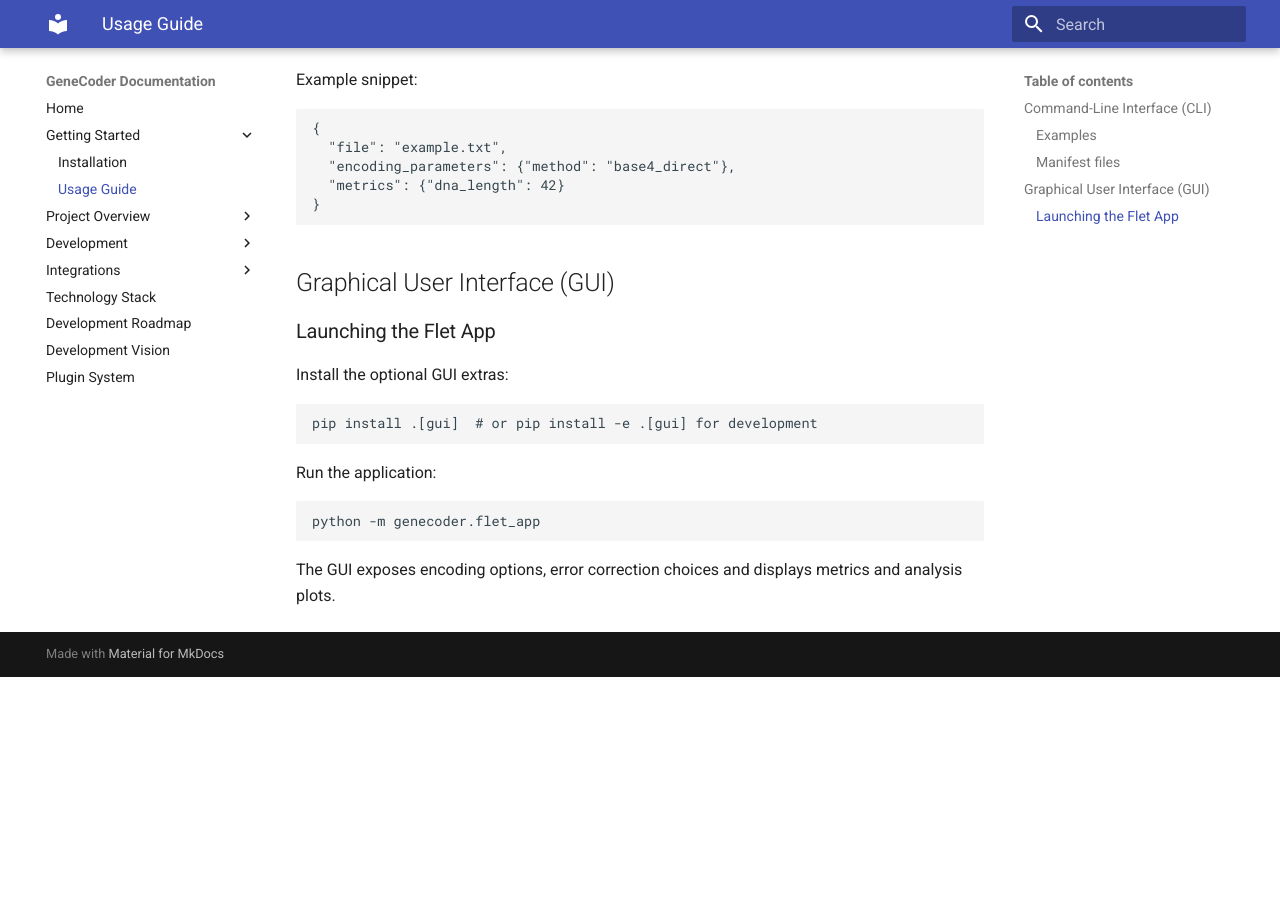
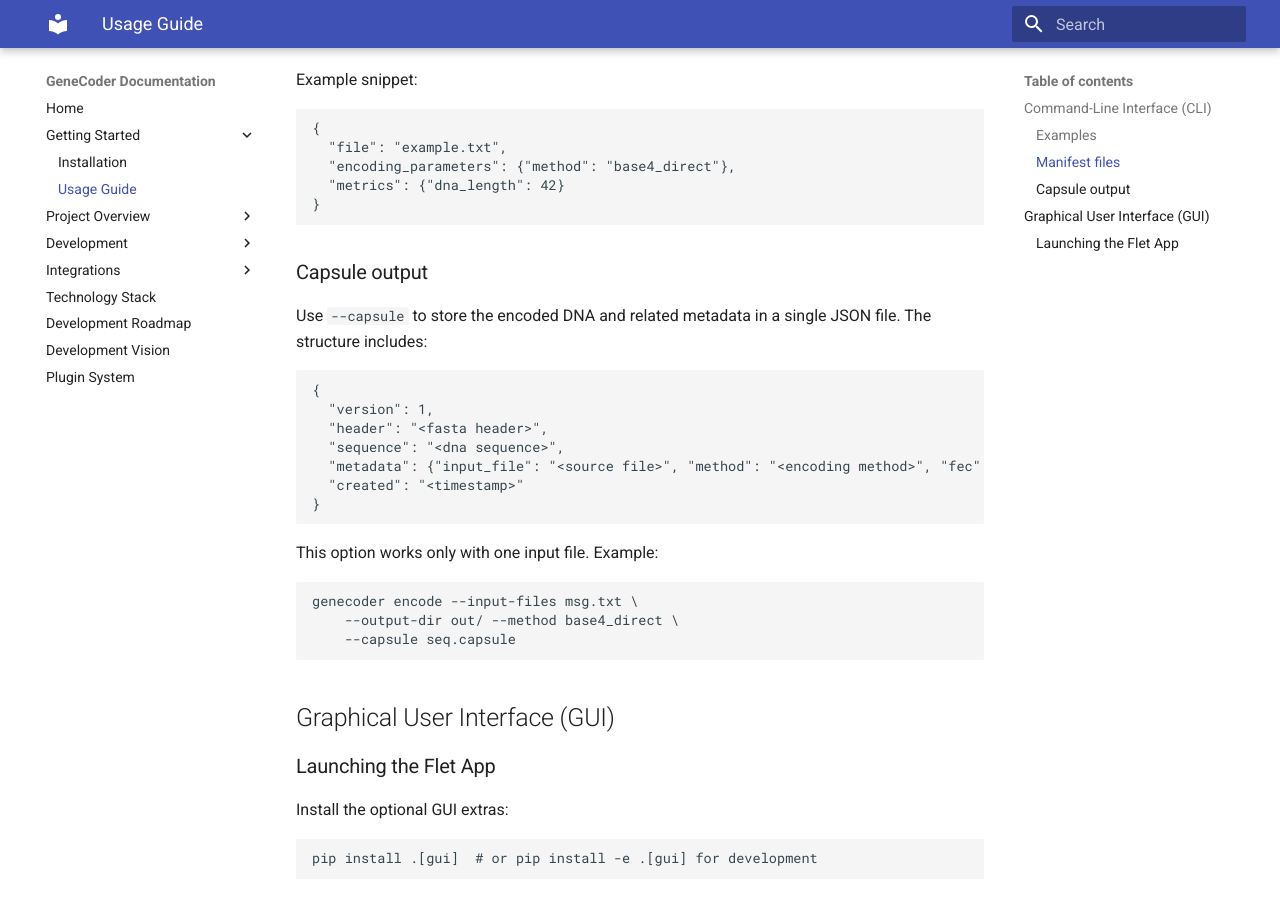
Before and after one commit to d0tTino/GeneCoder, an MkDocs documentation site: the page built from docs/usage.md, in a window 1280 px wide and 900 px high, scrolled down 2432 px. Built offline with MkDocs 1.6.1 and Material for MkDocs 9.7.7, drawn with Linux system fonts in a browser that asks for light colours; before the commit the page ends 3109 px from its top, so only the background shows below that.

Commit message:
Document capsule output feature

````diff
--- a/docs/usage.md
+++ b/docs/usage.md
@@ -144,6 +144,28 @@ Example snippet:
 ```
 
 
+
+### Capsule output
+
+Use `--capsule` to store the encoded DNA and related metadata in a single JSON file. The structure includes:
+
+```
+{
+  "version": 1,
+  "header": "<fasta header>",
+  "sequence": "<dna sequence>",
+  "metadata": {"input_file": "<source file>", "method": "<encoding method>", "fec": "<fec method or null>"},
+  "created": "<timestamp>"
+}
+```
+
+This option works only with one input file. Example:
+
+```bash
+genecoder encode --input-files msg.txt \
+    --output-dir out/ --method base4_direct \
+    --capsule seq.capsule
+```
 ## Graphical User Interface (GUI)
 
 ### Launching the Flet App
````
